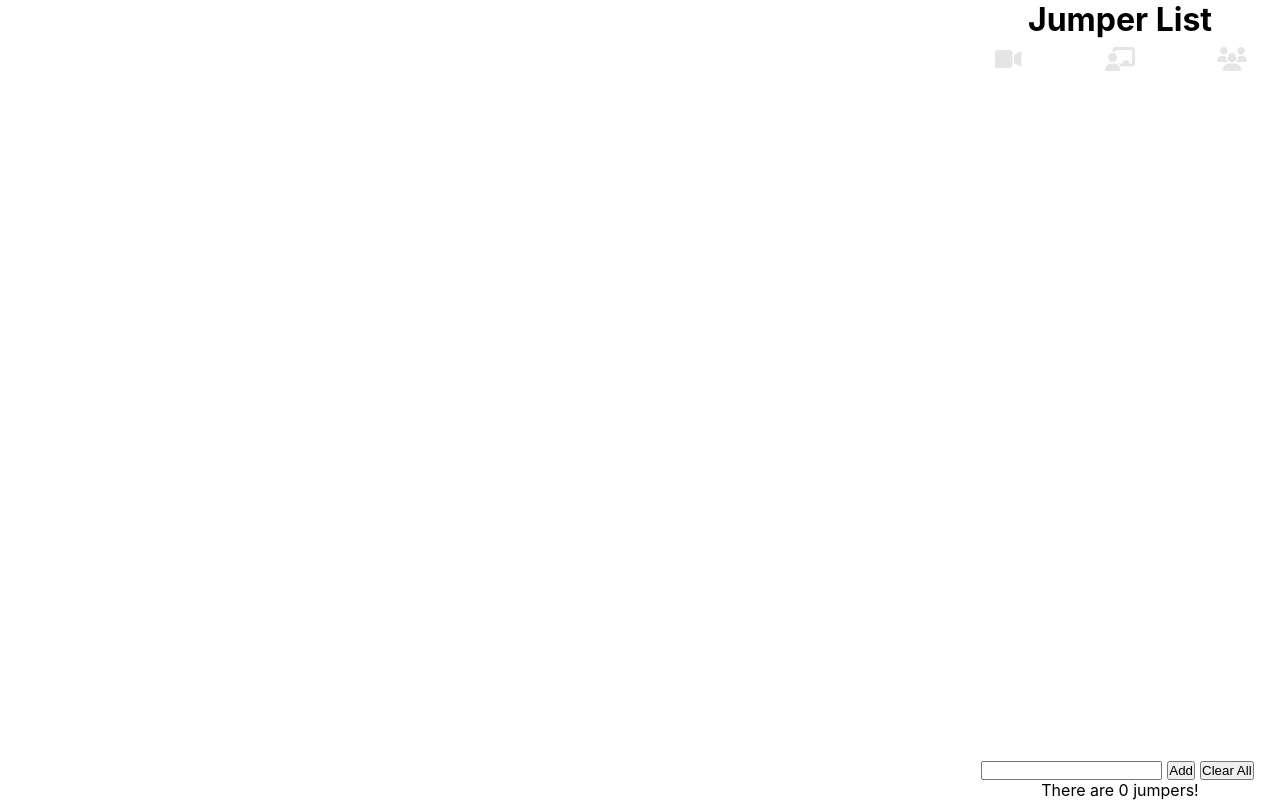
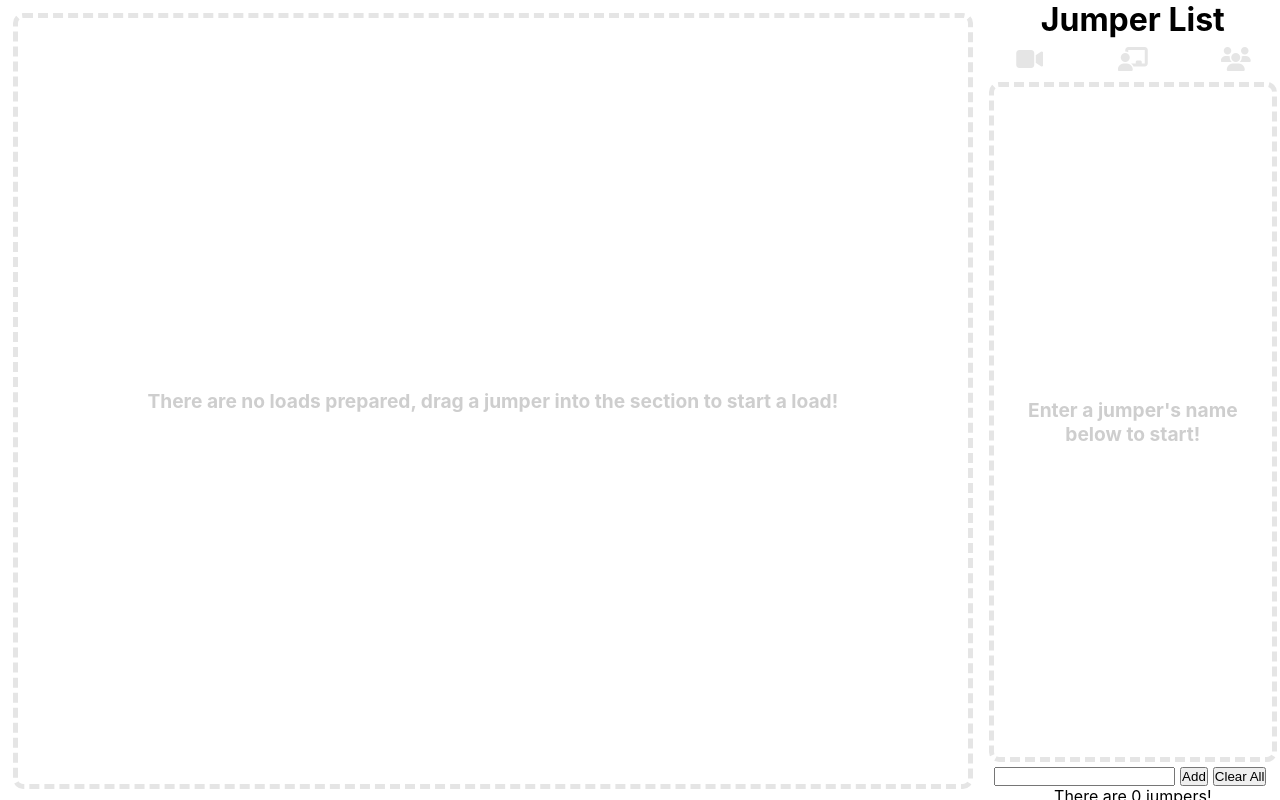
Before and after one commit to griffindavis/load-manager, a React (Create React App) app: page / in a window 1280 px wide. Built offline with nearby package versions, Linux system fonts and the light colour scheme.

Commit message:
implement zero state for issue #5

```diff
--- a/src/JumperList.tsx
+++ b/src/JumperList.tsx
@@ -1,34 +1,45 @@
-import { useState, useRef, useEffect, SyntheticEvent, KeyboardEvent } from 'react';
+import {
+	useState,
+	useRef,
+	useEffect,
+	SyntheticEvent,
+	KeyboardEvent,
+} from 'react';
 import IJumperObject from './IJumperObject';
 import { createNewJumper } from './IJumperObject';
 import JumperNavBar from './JumperNavBar';
 import Jumper from './Jumper';
 
-const LOCAL_STORAGE_KEY = 'jumperList.jumpers'
-
+const LOCAL_STORAGE_KEY = 'jumperList.jumpers';
 
 function JumperList() {
-    const [filters, setFilters] = useState({video: false, instructor: false, student: false})
-    const [jumpers, setJumpers] = useState<IJumperObject[]>([])
-    const jumperNameRef = useRef<HTMLInputElement>(null)
+	const [filters, setFilters] = useState({
+		video: false,
+		instructor: false,
+		student: false,
+	});
+	const [jumpers, setJumpers] = useState<IJumperObject[]>([]);
+	const jumperNameRef = useRef<HTMLInputElement>(null);
 
-    useEffect(() => { // maintain local storage of the jumper list
-        if (jumpers.length < 1) return
-        localStorage.setItem(LOCAL_STORAGE_KEY, JSON.stringify(jumpers))
-    }, [jumpers])
+	useEffect(() => {
+		// maintain local storage of the jumper list
+		if (jumpers.length < 1) return;
+		localStorage.setItem(LOCAL_STORAGE_KEY, JSON.stringify(jumpers));
+	}, [jumpers]);
 
-    useEffect(() => { // get the initial list from local storage
-        const storedJSON: string = localStorage.getItem(LOCAL_STORAGE_KEY) || ''
-        if (storedJSON === '') return
-        const storedJumpers = JSON.parse(storedJSON)
+	useEffect(() => {
+		// get the initial list from local storage
+		const storedJSON: string = localStorage.getItem(LOCAL_STORAGE_KEY) || '';
+		if (storedJSON === '') return;
+		const storedJumpers = JSON.parse(storedJSON);
 		if (storedJumpers !== '') {
-            setJumpers(storedJumpers)
+			setJumpers(storedJumpers);
 		}
-    }, [])
+	}, []);
 
 	useEffect(() => {
 		// force a re-render of the list when we update the filters
-    }, [filters])
+	}, [filters]);
 
 	function handleAddJumper(e: SyntheticEvent) {
 		let name: string = '';
@@ -41,56 +52,78 @@ function JumperList() {
 				jumperNameRef.current.value = '';
 				const newJumper = createNewJumper();
 				newJumper.name = name;
-                setJumpers(prevJumpers => {
-                    return [...prevJumpers, newJumper]
-                })
+				setJumpers((prevJumpers) => {
+					return [...prevJumpers, newJumper];
+				});
 			}
 		}
 	}
 
 	function handleClear() {
-        setJumpers([])
-        localStorage.setItem(LOCAL_STORAGE_KEY, '')
+		setJumpers([]);
+		localStorage.setItem(LOCAL_STORAGE_KEY, '');
 	}
 
 	function removeJumper(e: SyntheticEvent) {
 		const id = e.currentTarget.getAttribute('data-id');
-        setJumpers(jumpers.filter(entry => {
+		setJumpers(
+			jumpers.filter((entry) => {
 				return entry.id !== id;
-        }))
-
+			})
+		);
 	}
 
-    function handleKeyDown (e: KeyboardEvent) { // allow hitting enter to submit the new jumper
+	function handleKeyDown(e: KeyboardEvent) {
+		// allow hitting enter to submit the new jumper
 		if (e.key === 'Enter') {
-            document.getElementById('AddJumper')?.click()
+			document.getElementById('AddJumper')?.click();
 		}
 	}
 
 	return (
-        <div className='jumperListSection'>
+		<div className="jumperListSection">
 			<h1>Jumper List</h1>
 
 			{/* pass filters to the navbar since that's where they'll actually be set but we need to maintain the state in the parent */}
-            <JumperNavBar setFilters={setFilters} filters={filters}/>
-            <div className='listOfJumpers'>
-            {jumpers.map(jumper => {
-
+			<JumperNavBar setFilters={setFilters} filters={filters} />
+			<div
+				className={`listOfJumpers ${jumpers.length === 0 ? 'zeroState' : ''}`}
+			>
+				{jumpers.map((jumper) => {
 					// also pass filters here since the subcomponent
 					// needs to know whether it should render.
 					// which comes down to just adding a css class to hide if needed
-                return <Jumper key={jumper.id} jumper={jumper} removeJumper={removeJumper} filters={filters}/>
+					return (
+						<Jumper
+							key={jumper.id}
+							jumper={jumper}
+							removeJumper={removeJumper}
+							filters={filters}
+						/>
+					);
 				})}
+				<div id="jumper-zero-state">
+					{jumpers.length === 0 ? "Enter a jumper's name below to start!" : ''}
+				</div>
 			</div>
 
-            <div className='jumperListInputContainer'>
-                <input ref={jumperNameRef} onKeyDown={handleKeyDown} type="text" className='margin' />
-                <button id="AddJumper" className='margin' onClick={handleAddJumper}>Add</button>
-                <button onClick = {handleClear} className='margin'>Clear All</button>
+			<div className="jumperListInputContainer">
+				<input
+					ref={jumperNameRef}
+					onKeyDown={handleKeyDown}
+					type="text"
+					className="margin"
+				/>
+				<button id="AddJumper" className="margin" onClick={handleAddJumper}>
+					Add
+				</button>
+				<button onClick={handleClear} className="margin">
+					Clear All
+				</button>
 			</div>
 			<p>There are {jumpers.length} jumpers!</p>
 		</div>
-    )
+	);
 }
 
 export default JumperList;
--- a/src/LoadContainer.tsx
+++ b/src/LoadContainer.tsx
@@ -168,7 +168,7 @@ function LoadContainer() {
 	return (
 		<>
 			<div
-				className="loadContainer"
+				className={`loadContainer ${loadList.length === 0 ? 'zeroState' : ''}`}
 				onDragOver={handleOnDragOver}
 				onDrop={handleOnDrop}
 			>
@@ -184,6 +184,11 @@ function LoadContainer() {
 						/>
 					);
 				})}
+				<div>
+					{loadList.length === 0
+						? 'There are no loads prepared, drag a jumper into the section to start a load!'
+						: ''}
+				</div>
 				<div ref={scrollToRef} className="scrollTo"></div>
 			</div>
 		</>
--- a/src/styles.css
+++ b/src/styles.css
@@ -431,4 +431,28 @@ body {
             transform: translate(1px, -2px) rotate(-1deg);
   }
 }
+
+.zeroState {
+  border: 5px dashed var(--card-border);
+  border-radius: 10px;
+  margin: 1%;
+  height: 97%;
+  display: -webkit-box;
+  display: -ms-flexbox;
+  display: flex;
+  -webkit-box-align: center;
+      -ms-flex-align: center;
+          align-items: center;
+  -webkit-box-pack: center;
+      -ms-flex-pack: center;
+          justify-content: center;
+  color: #cecece;
+  font-weight: bold;
+  font-size: 1.2rem;
+}
+
+#jumper-zero-state {
+  width: 20vw;
+  text-align: center;
+}
 /*# sourceMappingURL=styles.css.map */
--- a/src/styles.scss
+++ b/src/styles.scss
@@ -282,3 +282,21 @@ body {
 		transform: translate(1px, -2px) rotate(-1deg);
 	}
 }
+
+.zeroState {
+	border: 5px dashed var(--card-border);
+	border-radius: 10px;
+	margin: 1%;
+	height: 97%;
+	display: flex;
+	align-items: center;
+	justify-content: center;
+	color: #cecece;
+	font-weight: bold;
+	font-size: 1.2rem;
+}
+
+#jumper-zero-state {
+	width: 20vw;
+	text-align: center;
+}
```
Also changed, not shown: 1 other file (tests, documents, lock files or other folders). Lines whose indentation alone changed are shown as unchanged.
